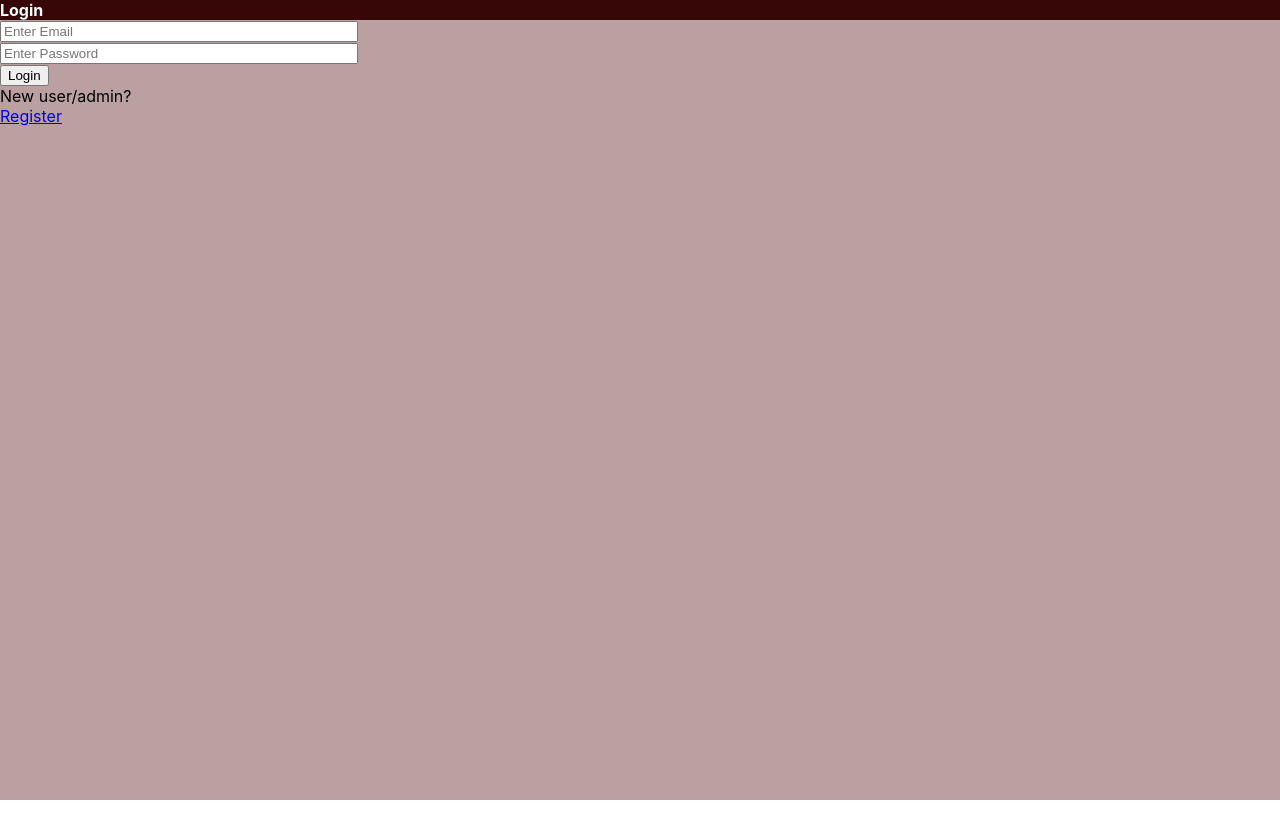
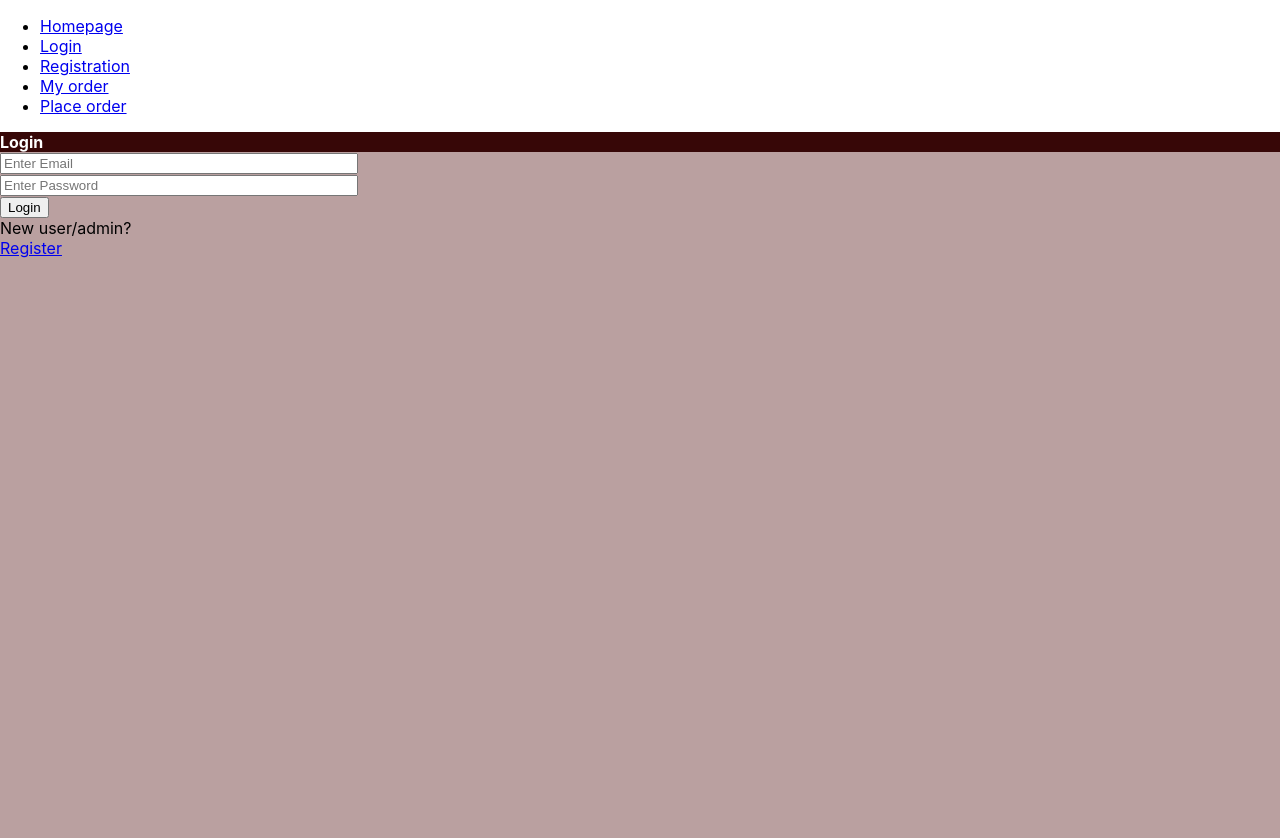
Before and after one commit to iamneo-production/fcedddbcdbbadadedffcecddbaaecadafbad, a React (Create React App) app in the folder reactapp/: page / in a window 1280 px wide. Shown: the top 838 px of the page. Before the commit the page ends 800 px from the top, so only its background shows below. Built offline with nearby package versions, Linux system fonts and the light colour scheme.

Commit message:
Backup Commit

```diff
--- a/reactapp/src/App.js
+++ b/reactapp/src/App.js
@@ -1,22 +1,19 @@
 import React from 'react';
-import ReactDOM from 'react-dom';
-import { BrowserRouter } from 'react-router-dom';
+import { BrowserRouter, Route, Routes } from 'react-router-dom';
+import Layout from './components/Layout';
 import Login from './components/Login';
+import Registration from './components/Registration';
 import './styles.css';
 
-function App() {
+export default function App() {
   return (
     <BrowserRouter>
-      <div className="container"> {/* Use a container for proper styling */}
-        <Login />
-      </div>
+      <Routes>
+        <Route path="/" element={<Layout />}>
+          <Route index element={<Login />} />
+          <Route path="Registration" element={<Registration />} />
+        </Route>
+      </Routes>
     </BrowserRouter>
   );
 }
-
-ReactDOM.render(
-  <App />,
-  document.getElementById('root')
-);
-
-export default App;
--- /dev/null
+++ b/reactapp/src/components/Layout.js
@@ -0,0 +1,31 @@
+import { Outlet, Link } from "react-router-dom";
+
+const Layout = () => {
+  return (
+    <>
+      <nav>
+        <ul>
+          <li>
+            <Link to="/">Homepage</Link>
+          </li>
+          <li>
+            <Link to="/Login">Login</Link>
+          </li>
+          <li>
+            <Link to="/Registration">Registration</Link>
+          </li>
+          <li>
+            <Link to="/Myorder">My order</Link>
+          </li>
+          <li>
+            <Link to="/PlaceOrder">Place order</Link>
+          </li>
+        </ul>
+      </nav>
+
+      <Outlet />
+    </>
+  )
+};
+
+export default Layout;
```
